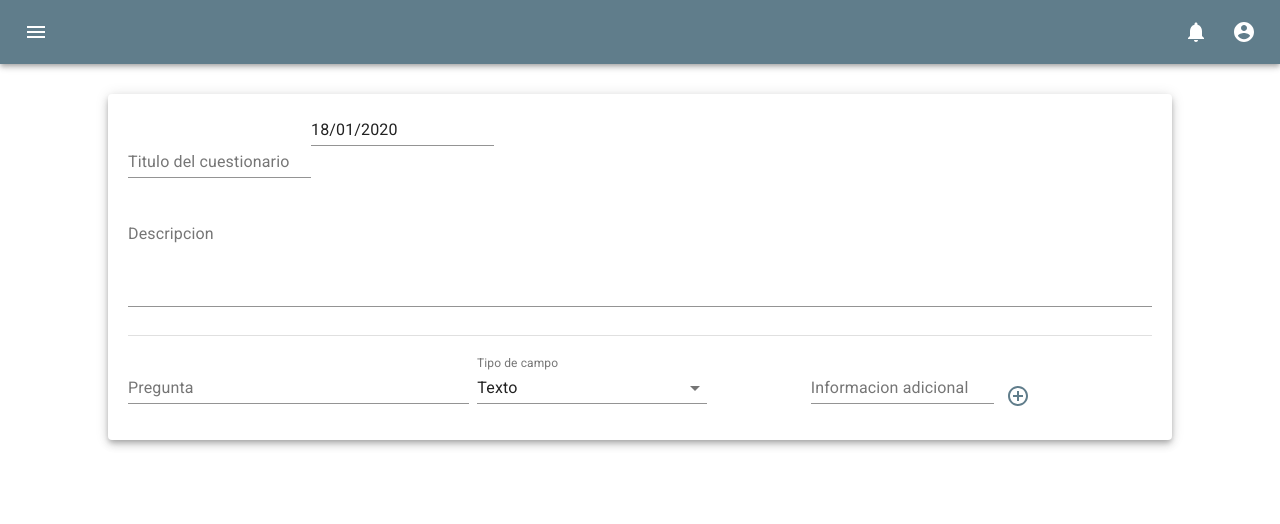
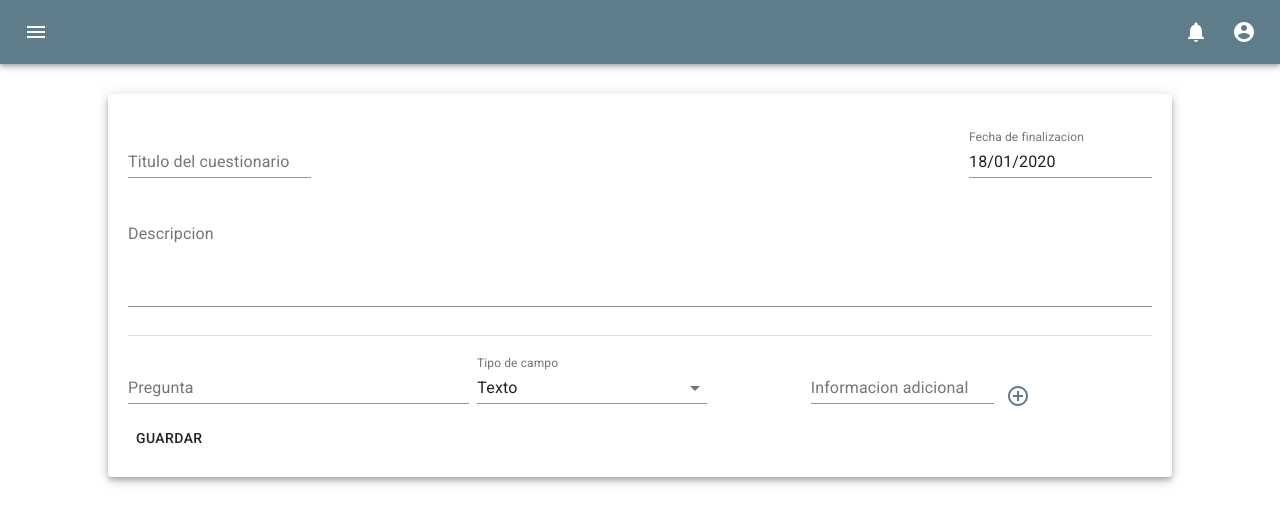
Before and after one commit to aoxa/eduportal-react, a React (Create React App) app: page /survey/edit in a window 1280 px wide. Shown: the top 524 px of the page. Built offline with nearby package versions, Linux system fonts and the light colour scheme.

Commit message:
Adds flexbox to the header, adds max date

```diff
--- a/src/pages/node/Survey.js
+++ b/src/pages/node/Survey.js
@@ -22,14 +22,21 @@ import Snackbar from '@material-ui/core/Snackbar';
 import Alert from '@material-ui/lab/Alert';
 import { MuiPickersUtilsProvider,DatePicker } from '@material-ui/pickers';
 import DateFnsUtils from '@date-io/date-fns';
+import Button from '@material-ui/core/Button';
+import Box from '@material-ui/core/Box';
 
 const SurveyGeneral = (props) => {
 	const { survey, handleSurvey, handleDateChange } = props;
 	const minDate = new Date();
+	const maxDate = new Date();
 	minDate.setDate(minDate.getDate() + 4);
+	maxDate.setDate(maxDate.getDate() + 63);
+
+	const classes = makeStyles(styles)();
 
 	return (
 		<MuiPickersUtilsProvider utils={DateFnsUtils}>
+			<Box display="flex">
 				<TextField
 					type='text'
 					name="title"
@@ -38,10 +45,18 @@ const SurveyGeneral = (props) => {
 					onChange={handleSurvey}
 					margin='normal' />
 
-			<DatePicker value={survey.expiryDate}
+				<div className={classes.grow}></div>
+
+				<DatePicker
+					className="MuiFormControl-marginNormal"
+					value={survey.expiryDate}
+					label="Fecha de finalizacion"
 					minDate={minDate}
+					maxDate={maxDate}
 					format="dd/MM/yyyy"
 					onChange={handleDateChange} />
+
+			</Box>
 
 			<TextField
 				type='text'
@@ -467,6 +482,7 @@ function Survey(props) {
 				})}
 				</div>
 
+				<Button >Guardar</Button>
 			</Paper>
 			<Snackbar anchorOrigin={{ vertical: 'top', horizontal: 'center' }} open={snackbar} onClose={()=>setSnackbar(false)}
 						autoHideDuration={3000}>
```
Also changed, not shown: 1 other file (tests, documents, lock files or other folders). Lines whose indentation alone changed are shown as unchanged.
